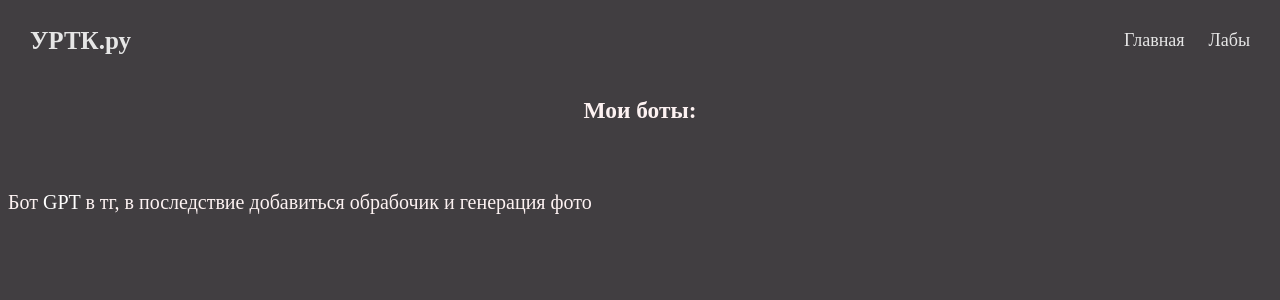
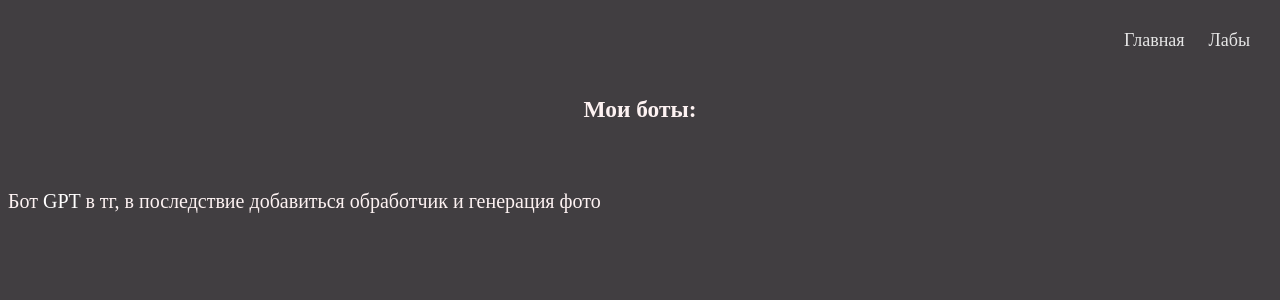
Before and after one commit to Anton5r/MyWeb, a Next.js app: page / in a window 1280 px wide. Shown: the top 300 px of the page. Built offline with nearby package versions, Linux system fonts and the light colour scheme.

Commit message:
ываывм

```diff
--- a/pages/_app.js
+++ b/pages/_app.js
@@ -9,7 +9,7 @@ export default function App({ Component, pageProps }) {
     <>
       <header className={styles.header}>
           <div>
-              <a href="https://urtt.ru" className={styles.logo}>УРТК.ру</a>
+              {/* <a href="https://urtt.ru" className={styles.logo}>УРТК.ру</a> */}
               <div className={styles.headerr}>
                   <a href="../">Главная</a>
                   <a href="../posts">Лабы</a>
--- a/pages/index.js
+++ b/pages/index.js
@@ -18,7 +18,7 @@ export default function Home() {
       </Head>
 
       <h3 className={styles.flexcontainer}>Мои боты:</h3> <br/>
-      <p>Бот <a className={styles.file} href='https://t.me/gtp_1_bot'>Gpt</a> в тг, в последствие добавиться обрабочик и генерация фото</p>
+      <p>Бот <a className={styles.file} href='https://t.me/gtp_1_bot'>Gpt</a> в тг, в последствие добавиться обработчик и генерация фото</p>
     </>
   )
 
```
